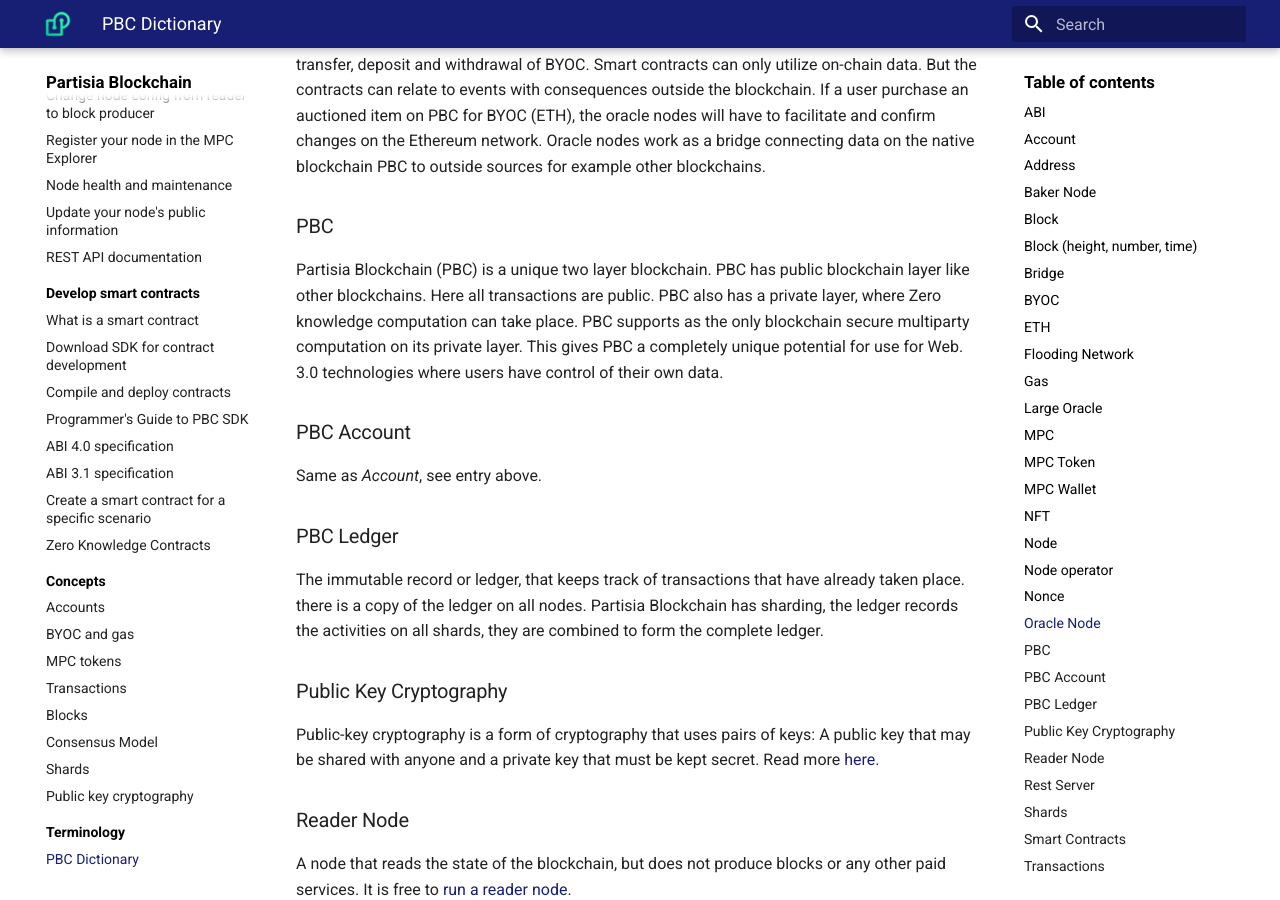
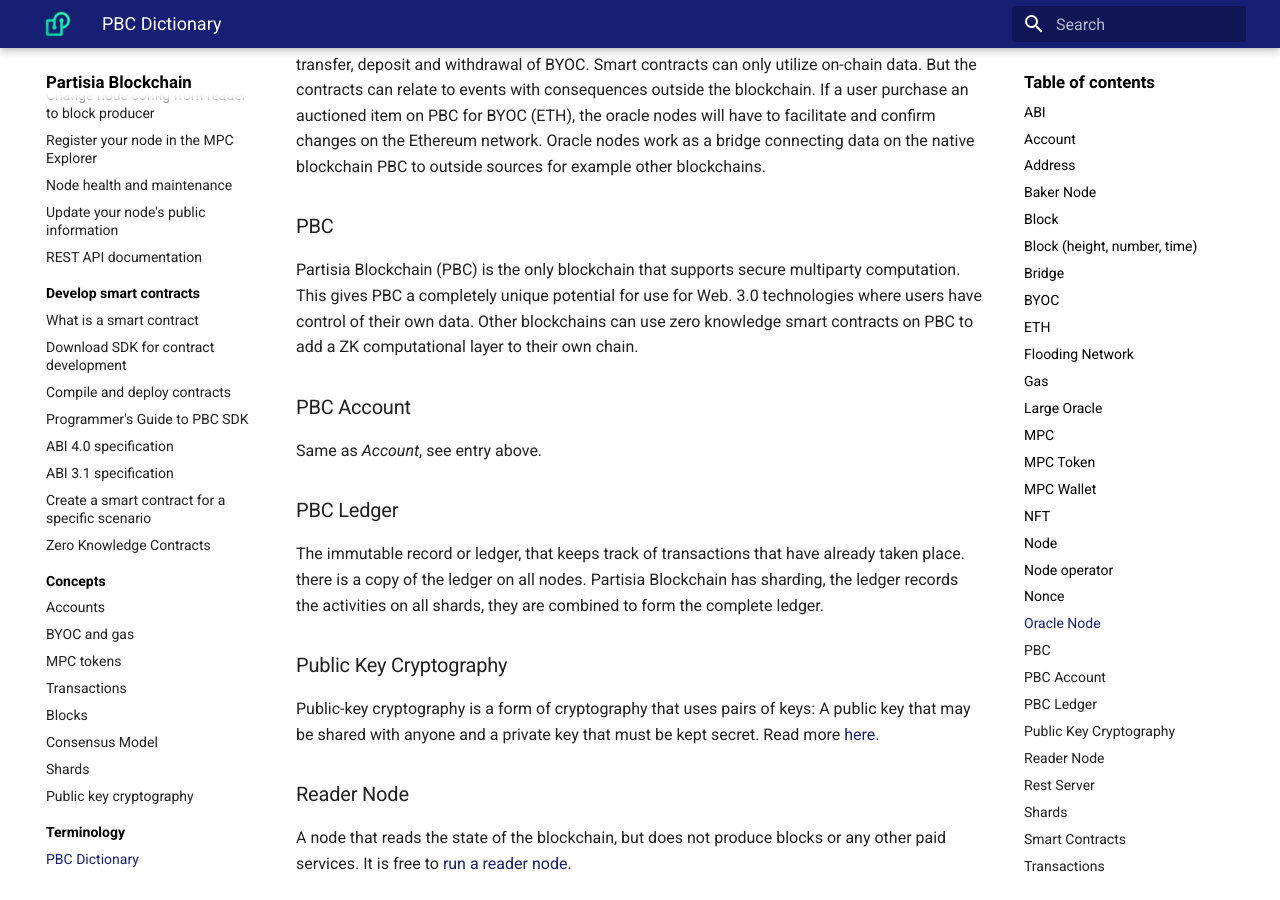
Before and after one commit to 0xSero/partisia-docs, an MkDocs documentation site: the page built from docs/dictionary.md, in a window 1280 px wide and 900 px high, scrolled down 4569 px. Built offline with MkDocs 1.6.1 and Material for MkDocs 9.7.7, drawn with Linux system fonts in a browser that asks for light colours; a script that is not in the unit is left out.

Commit message:
Definition of PBC

```diff
--- a/docs/dictionary.md
+++ b/docs/dictionary.md
@@ -70,7 +70,7 @@
 A node performing oracle services. These nodes are responsible for processes related to transfer, deposit and withdrawal of BYOC. Smart contracts can only utilize on-chain data. But the contracts can relate to events with consequences outside the blockchain. If a user purchase an auctioned item on PBC for BYOC (ETH), the oracle nodes will have to facilitate and confirm changes on the Ethereum network. Oracle nodes work as a bridge connecting data on the native blockchain PBC to outside sources for example other blockchains.
 
 ### PBC
-Partisia Blockchain (PBC) is a unique two layer blockchain. PBC has public blockchain layer like other blockchains. Here all transactions are public. PBC also has a private layer, where Zero knowledge computation can take place. PBC supports as the only blockchain secure multiparty computation on its private layer. This gives PBC a completely unique potential for use for Web. 3.0 technologies where users have control of their own data.
+Partisia Blockchain (PBC) is the only blockchain that supports secure multiparty computation. This gives PBC a completely unique potential for use for Web. 3.0 technologies where users have control of their own data. Other blockchains can use zero knowledge smart contracts on PBC to add a ZK computational layer to their own chain.
 
 ### PBC Account
 Same as *Account*, see entry above.
```
